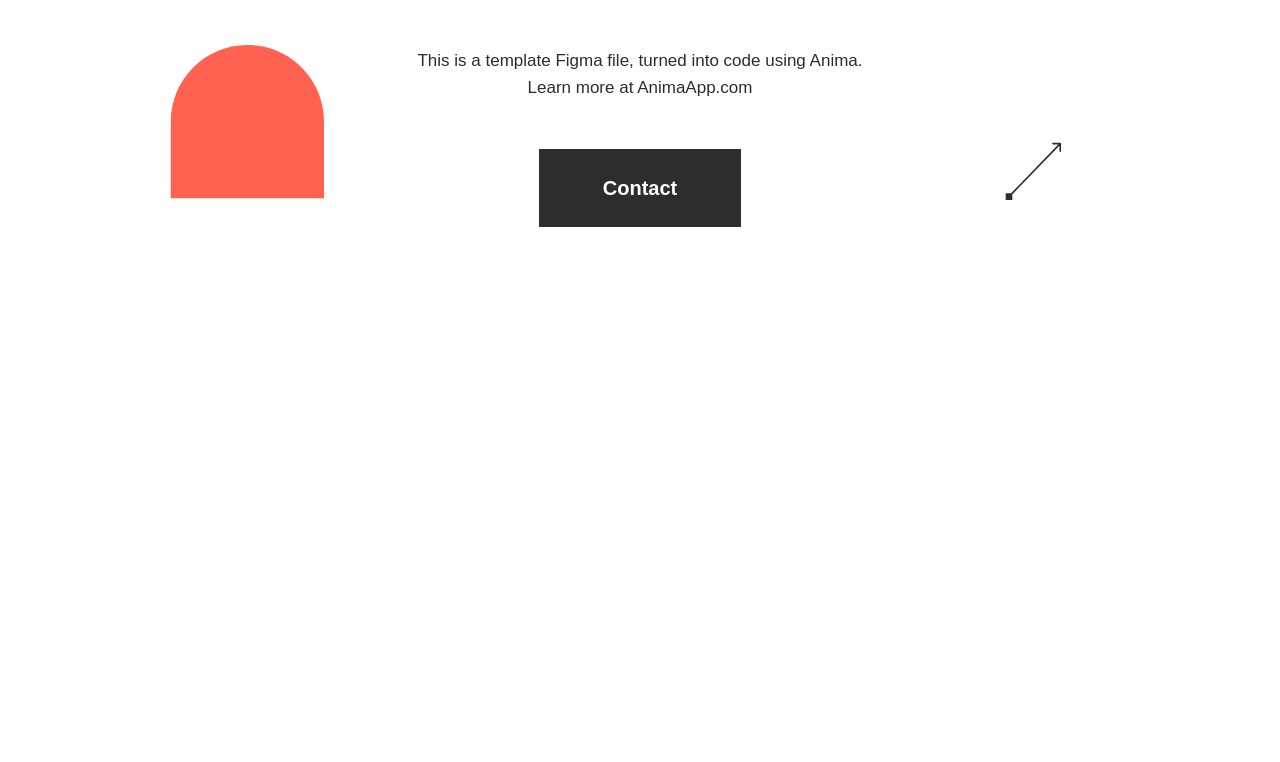
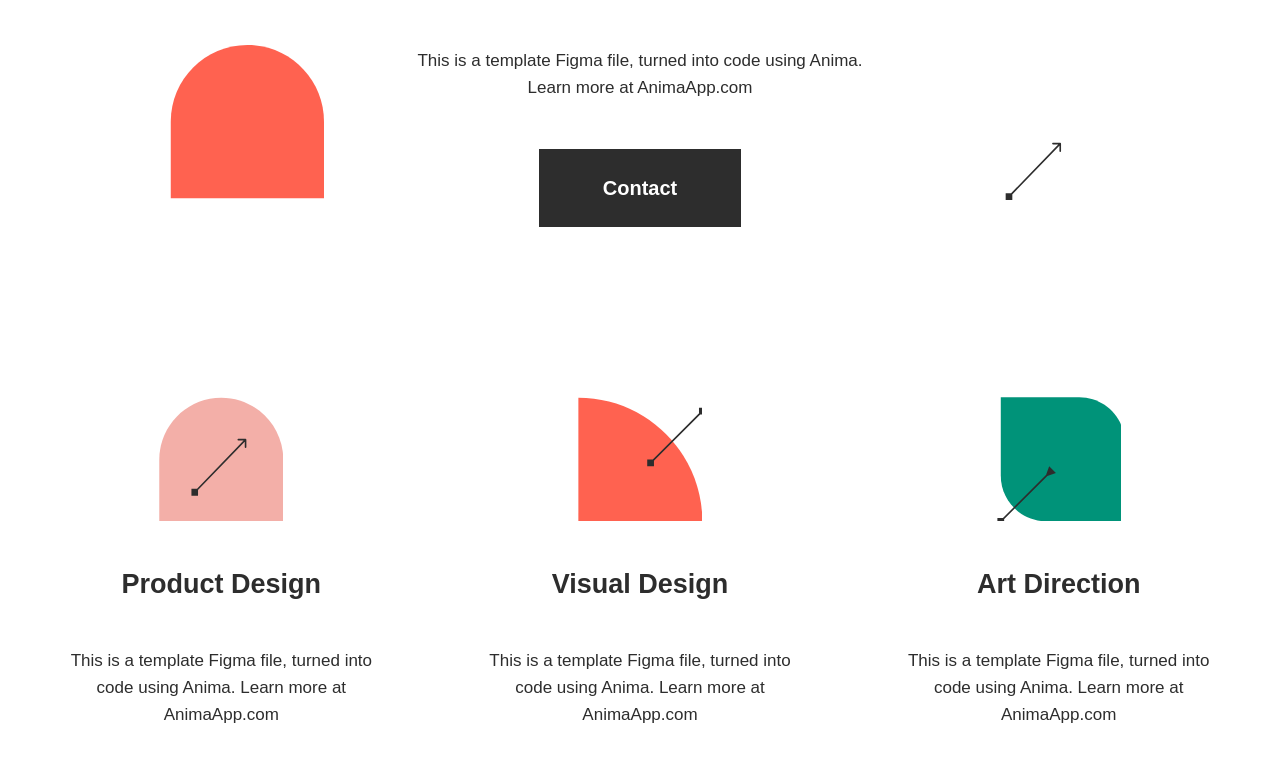
Before and after one commit to ThatHomr/portfolio_template1, a Next.js app: page / in a window 1280 px wide. Shown: the part 821-1583 px from the top of the page. Before the commit the page ends 1112 px from the top, so only its background shows below. Built offline with nearby package versions, Linux system fonts and the light colour scheme.

Commit message:
fix(SkillSection1): SkillSection1 component 추가

```diff
--- a/src/app/page.tsx
+++ b/src/app/page.tsx
@@ -1,6 +1,8 @@
 "use client";
 import { HeaderSection1 } from "@/component/common/HeaderSection1/HeaderSection1";
 import { HeaderSection2 } from "@/component/common/HeaderSection2/HeaderSection2";
+import { SkillItemList } from "@/component/common/skillSection1/skillItemList";
+import SkillSection1 from "@/component/common/skillSection1/SkillSection1";
 import { Navigation } from "@/component/navigation/Navigation";
 import { navigationMenuList } from "@/component/navigation/navigationMenuInterface";
 import { ColorCode } from "@/style/color/Color";
@@ -42,6 +44,27 @@ export default function Home() {
     ColorCode.White.opacity
   );
 
+  const skillList: SkillItemList = [
+    {
+      type: 1,
+      title: "Product Design",
+      content:
+        "This is a template Figma file, turned into code using Anima. Learn more at AnimaApp.com",
+    },
+    {
+      type: 2,
+      title: "Visual Design",
+      content:
+        "This is a template Figma file, turned into code using Anima. Learn more at AnimaApp.com",
+    },
+    {
+      type: 3,
+      title: "Art Direction",
+      content:
+        "This is a template Figma file, turned into code using Anima. Learn more at AnimaApp.com",
+    },
+  ];
+
   return (
     <Container $WhiteColorRGBA={WhiteColorRGBA}>
       <Navigation menuList={menuList} />
@@ -55,6 +78,7 @@ export default function Home() {
           alert("Contact Click HeaderSection2");
         }}
       />
+      <SkillSection1 skillList={skillList} />
     </Container>
   );
 }
--- a/src/component/common/HeaderSection2/HeaderSection2.tsx
+++ b/src/component/common/HeaderSection2/HeaderSection2.tsx
@@ -92,6 +92,9 @@ const Container = styled.div<ContainerProps>`
   .arrow3 {
     width: 57px;
     height: 59px;
+  }
+  @media screen and (max-width: 800px) {
+    flex-direction: column;
   }
 `;
 
--- a/src/component/common/skillCard/SkillCard.tsx
+++ b/src/component/common/skillCard/SkillCard.tsx
@@ -23,7 +23,7 @@ interface ContainerProps {
 
 const Container = styled.div<ContainerProps>`
   display: flex;
-  width: 320px;
+  width: -webkit-fill-availability;
   min-width: 320px;
   padding: 64px 42px;
   flex-direction: column;
@@ -31,6 +31,7 @@ const Container = styled.div<ContainerProps>`
   align-items: center;
   gap: 42px;
   background: ${({ $whiteColorRGBA }) => $whiteColorRGBA};
+  flex: 1 0 0;
 
   .titleBox {
     height: 42px;
@@ -40,6 +41,7 @@ const Container = styled.div<ContainerProps>`
     font-style: normal;
     font-weight: 600;
     line-height: 42px;
+    text-align: center;
   }
   .contentBox {
     align-self: stretch;
@@ -48,6 +50,7 @@ const Container = styled.div<ContainerProps>`
     font-style: normal;
     font-weight: 400;
     line-height: 27px;
+    text-align: center;
   }
 `;
 
--- /dev/null
+++ b/src/component/common/skillSection1/SkillSection1.tsx
@@ -0,0 +1,61 @@
+import styled from "styled-components";
+import { SkillItemList } from "./skillItemList";
+import { hexToRgba } from "@/utils/utils";
+import { ColorCode } from "@/style/color/Color";
+import { SkillCard } from "../skillCard/SkillCard";
+
+export interface SkillSection1Props {
+  skillList: SkillItemList;
+}
+
+interface ContainerProps {
+  $whiteColorRGBA: string;
+}
+
+const Container = styled.div<ContainerProps>`
+  width: -webkit-fill-availability;
+  display: flex;
+  flex-direction: column;
+  gap: 42px;
+  padding: 42px 24px;
+  align-items: center;
+  background: ${({ $whiteColorRGBA }) => $whiteColorRGBA};
+  .cardSection {
+    display: flex;
+    align-items: center;
+    justify-content: center;
+    gap: 24px;
+    align-self: stretch;
+  }
+  @media screen and (max-width: 1212px) {
+    .cardSection {
+      flex-direction: column;
+    }
+  }
+`;
+
+const SkillSection1: React.FC<SkillSection1Props> = ({ skillList }) => {
+  const whiteColorRGBA: string = hexToRgba(
+    ColorCode.White.hex,
+    ColorCode.White.opacity
+  );
+
+  return (
+    <Container $whiteColorRGBA={whiteColorRGBA}>
+      <div className="cardSection">
+        {skillList.map((item, idx) => {
+          return (
+            <SkillCard
+              type={item?.type}
+              title={item?.title}
+              content={item?.content}
+              key={`skill ${idx}`}
+            />
+          );
+        })}
+      </div>
+    </Container>
+  );
+};
+
+export default SkillSection1;
--- /dev/null
+++ b/src/component/common/skillSection1/skillItemList.ts
@@ -0,0 +1,7 @@
+export interface skillItemListDataInterface {
+  title: string;
+  content: string;
+  type: 1 | 2 | 3 | 4;
+}
+
+export type SkillItemList = skillItemListDataInterface[];
```
